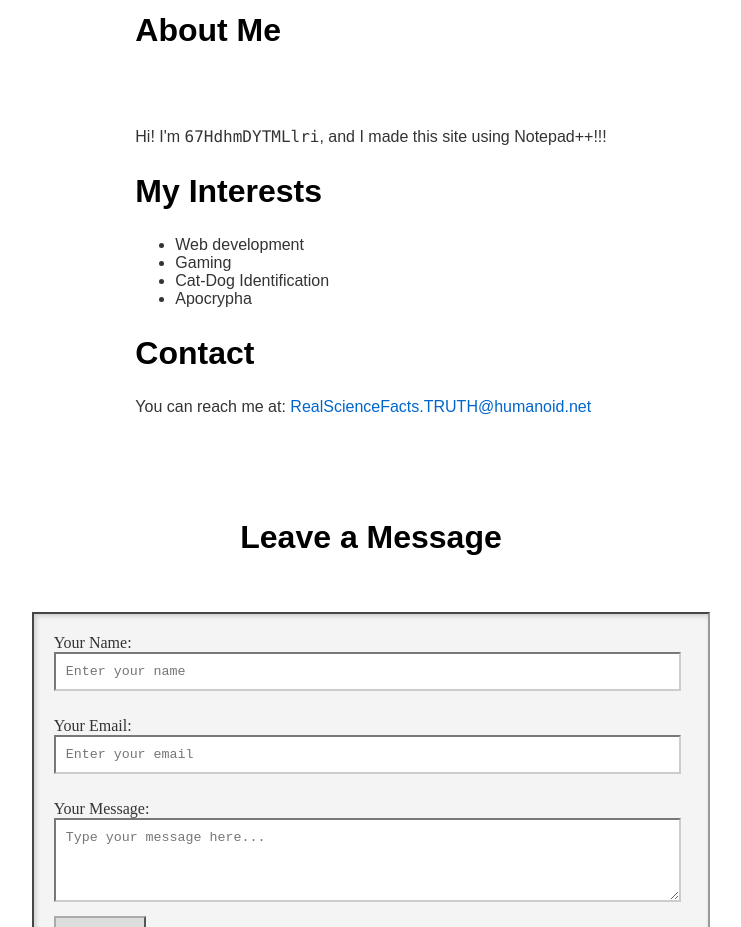
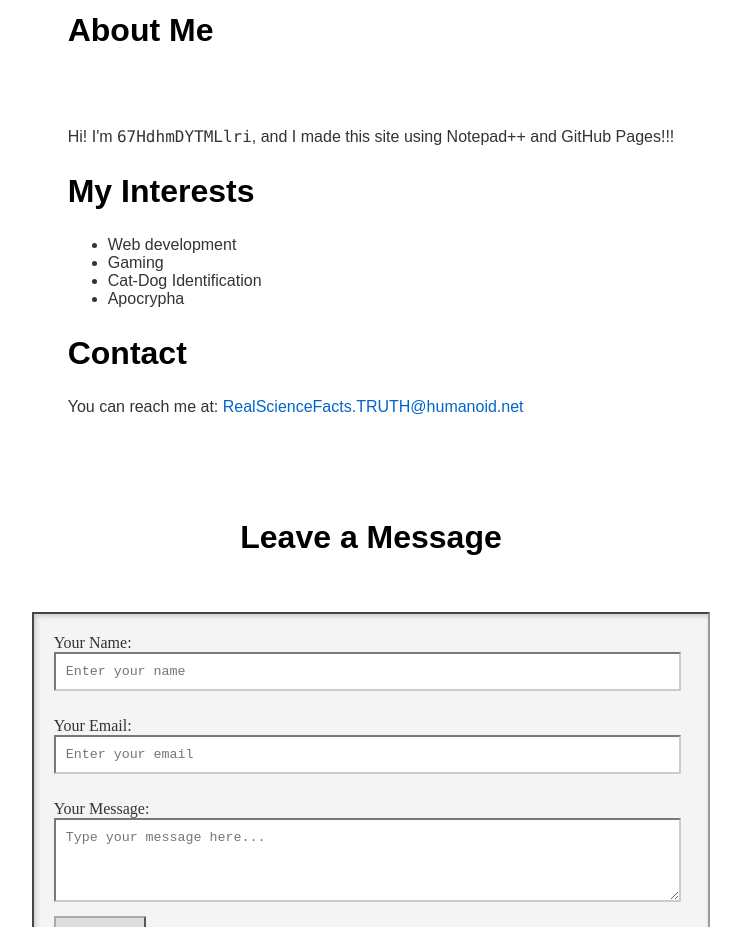
Before and after one commit to DaelCityPress/Hurry-Hurry, a plain HTML site: page index.html in a window 1280 px wide. Shown: the part 840-1767 px from the top of the page, without its empty margins (269-1010 px from the left). Drawn offline with Linux system fonts and the light colour scheme.

Commit message:
Update index.html

```diff
--- a/index.html
+++ b/index.html
@@ -191,7 +191,7 @@ button:hover {
     <main>
         <h2>About Me</h2>
        <p style="position: relative; display: inline-block;">
-  <p>Hi! I'm <span id="garbled-name"></span>, and I made this site using Notepad++!!!</p>
+  <p>Hi! I'm <span id="garbled-name"></span>, and I made this site using Notepad++ and GitHub Pages!!!</p>
 
 
 
```
